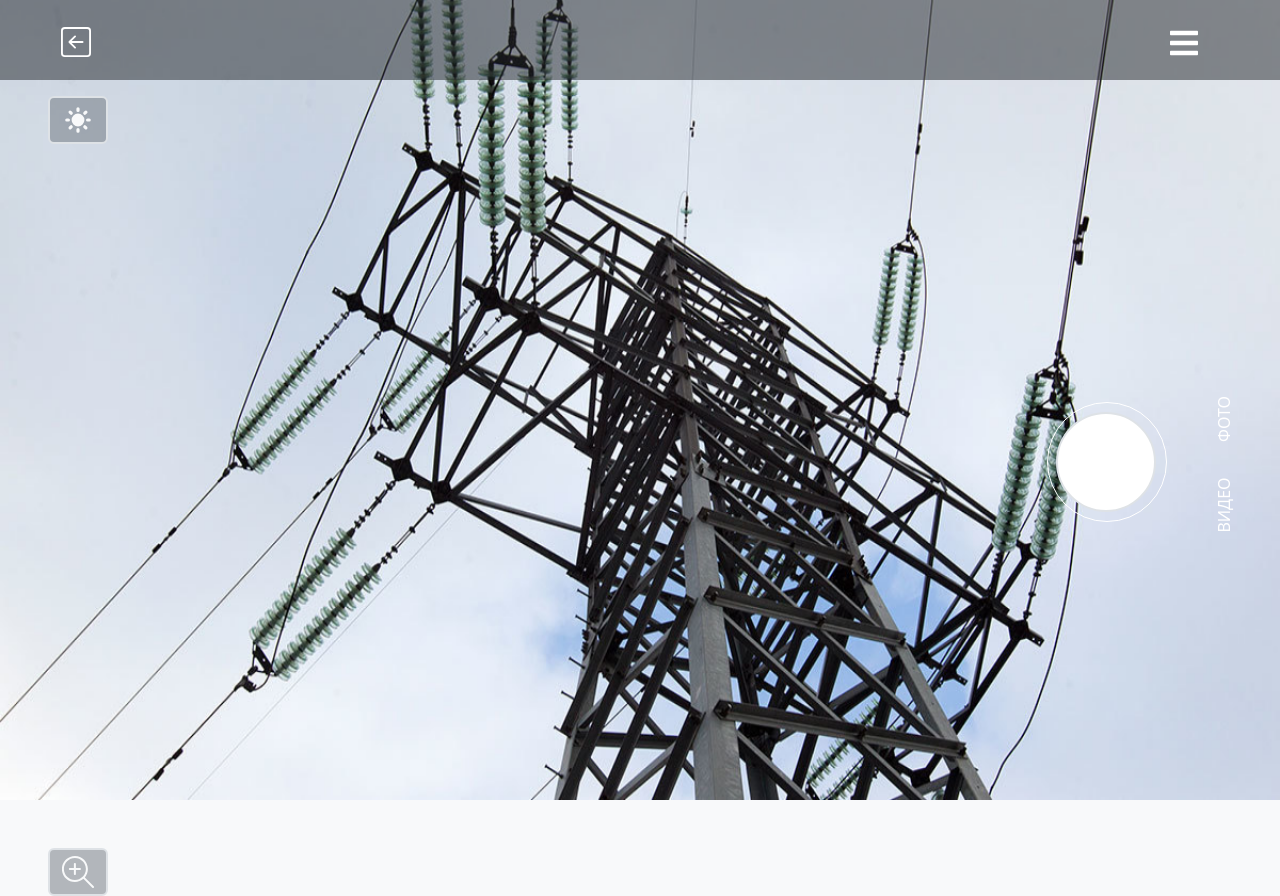
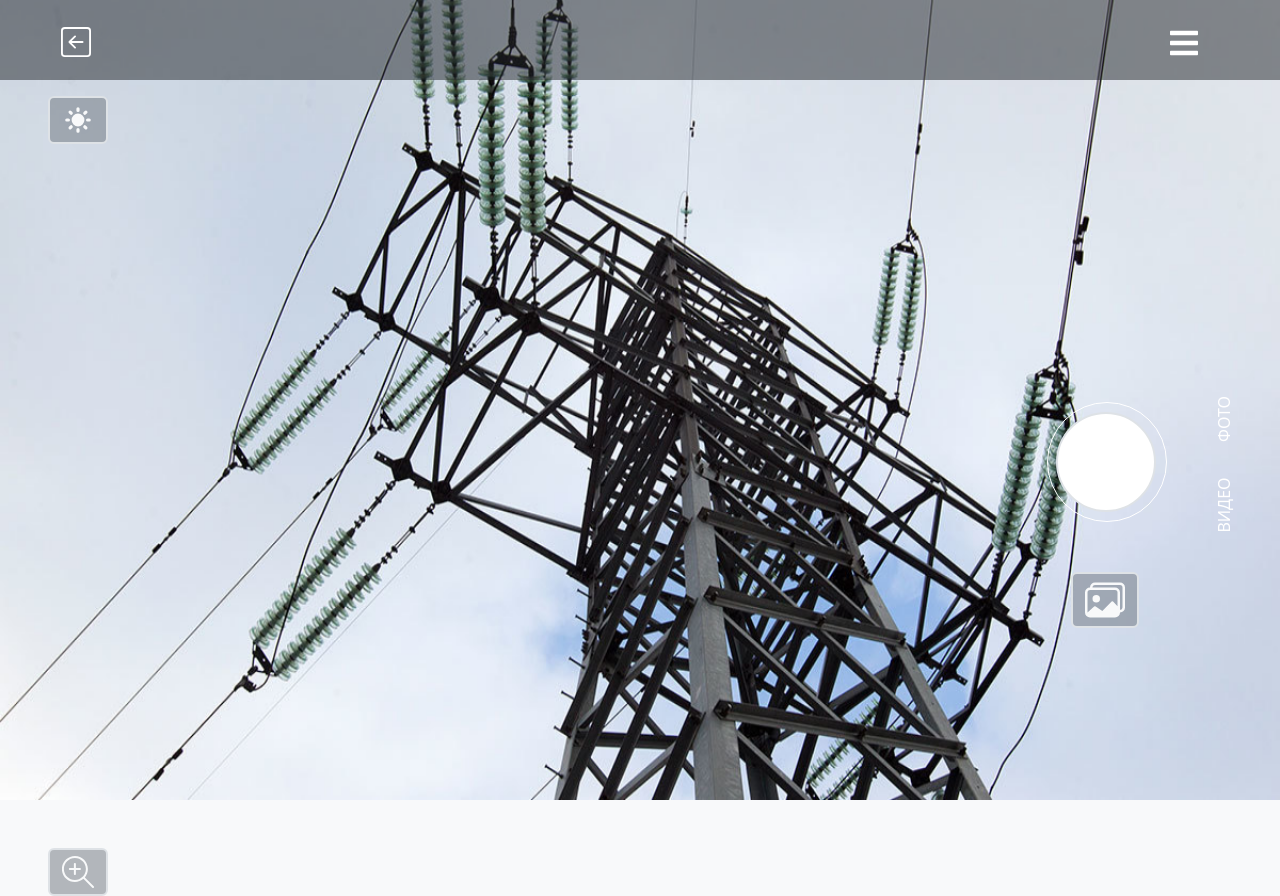
Before and after one commit to Lena05k/camera-application, a React (Create React App) app in the folder frontend/: page /camera in a window 1280 px wide. Built offline with nearby package versions, Linux system fonts and the light colour scheme.

Commit message:
Added button ButtonGallery

```diff
--- a/frontend/src/components/pages/CameraPage.jsx
+++ b/frontend/src/components/pages/CameraPage.jsx
@@ -7,6 +7,7 @@ import Defects from '../UI/Defects';
 import ButtonCamera from '../UI/button/ButtonCamera';
 import '../../styles/index.css';
 import powerSupplySupport from '../../assets/original-1ud8.jpg';
+import ButtonGallery from "../UI/button/ButtonGallery";
 
 const CameraPage = () => {
   const [showDefects, setShowDefects] = useState(false);
@@ -36,6 +37,7 @@ const CameraPage = () => {
             </div>
             <BlockShooting />
           </div>
+          <ButtonGallery />
         </div>
       </div>
     </div>
```
